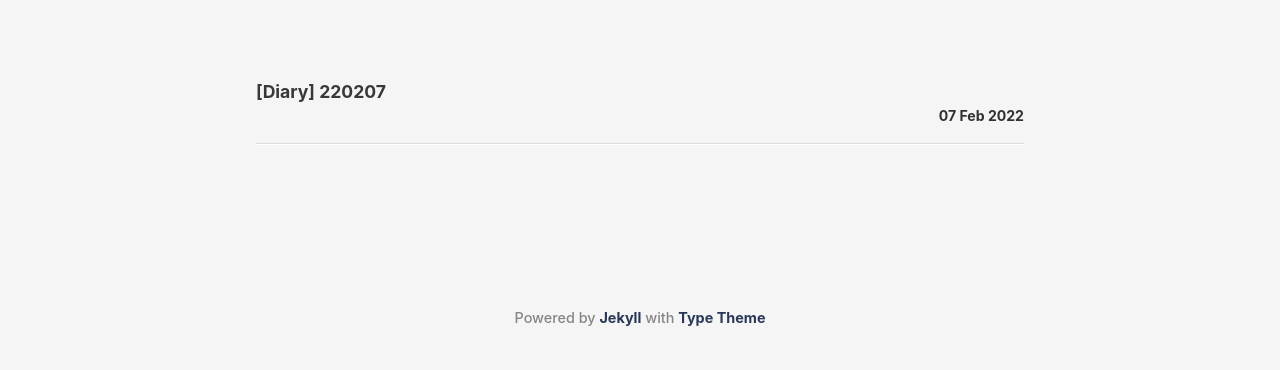
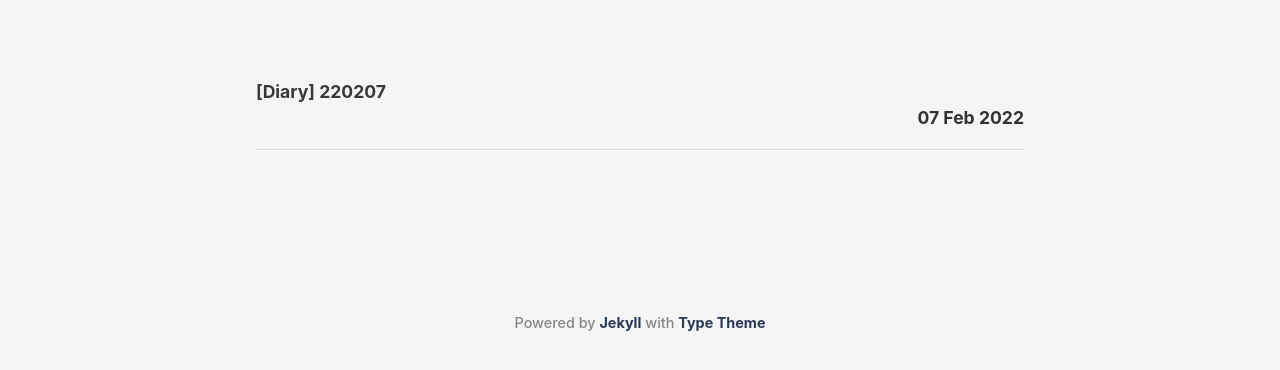
Before and after one commit to borisleevin/borisleevin.github.io, a Jekyll site: the page built from category/Diary.md, in a window 1280 px wide. Shown: the part 353-723 px from the top of the page. Built offline with Jekyll 4.4.1, drawn with Linux system fonts in a browser that asks for light colours; nearby versions of some CDN libraries; some web fonts are replaced.

Commit message:
small font delete

```diff
--- a/_layouts/category.html
+++ b/_layouts/category.html
@@ -11,7 +11,7 @@ layout: default
   <li>
     <h3>
       <a href="{{  post.url | relative_url }}">{{ post.title }}</a>
-      <small><p style="text-align:right;">{{ post.date | date_to_string }}</p></small>
+      <p style="text-align:right;">{{ post.date | date_to_string }}</p>
       <hr>
     </h3>
   </li>
```
